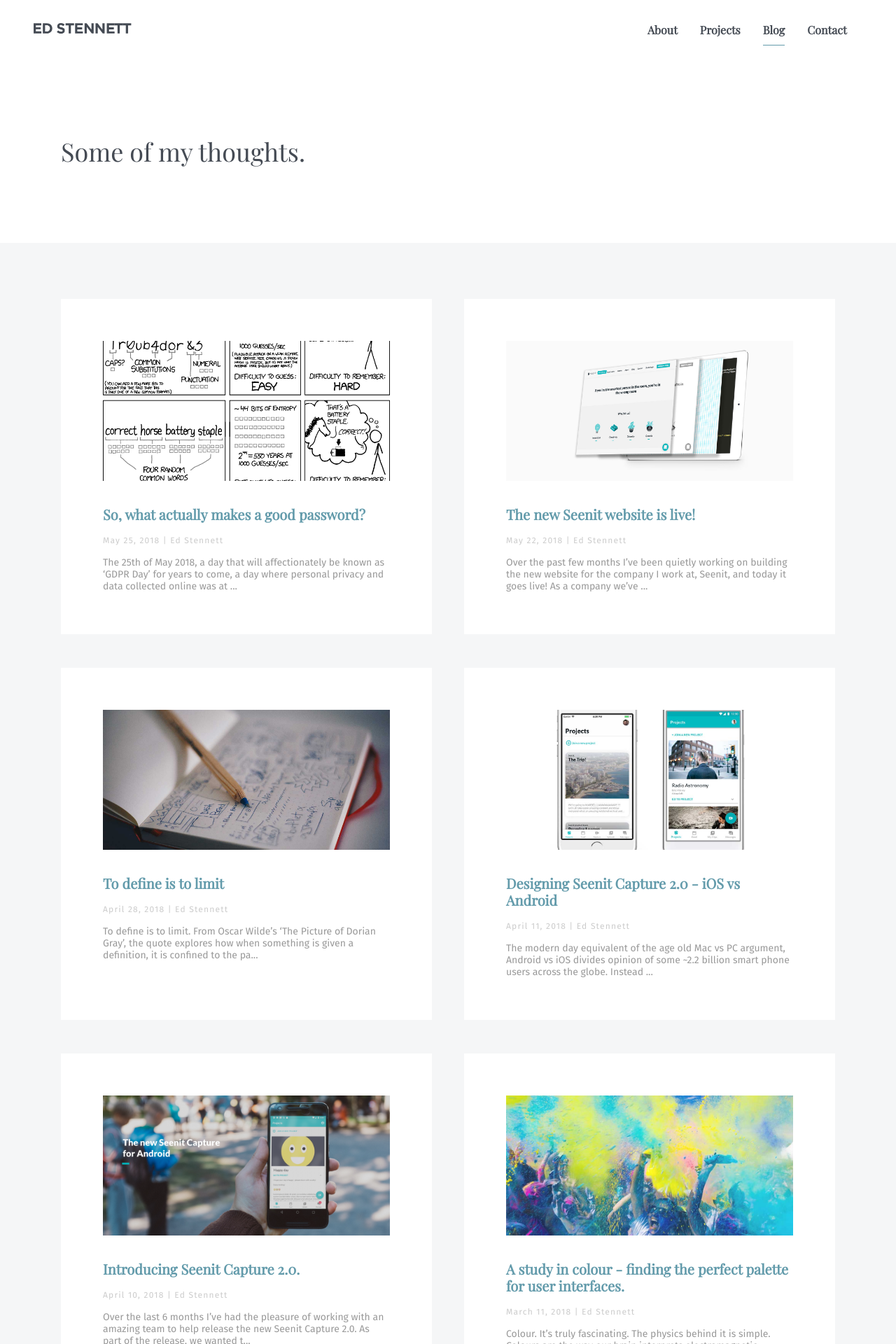
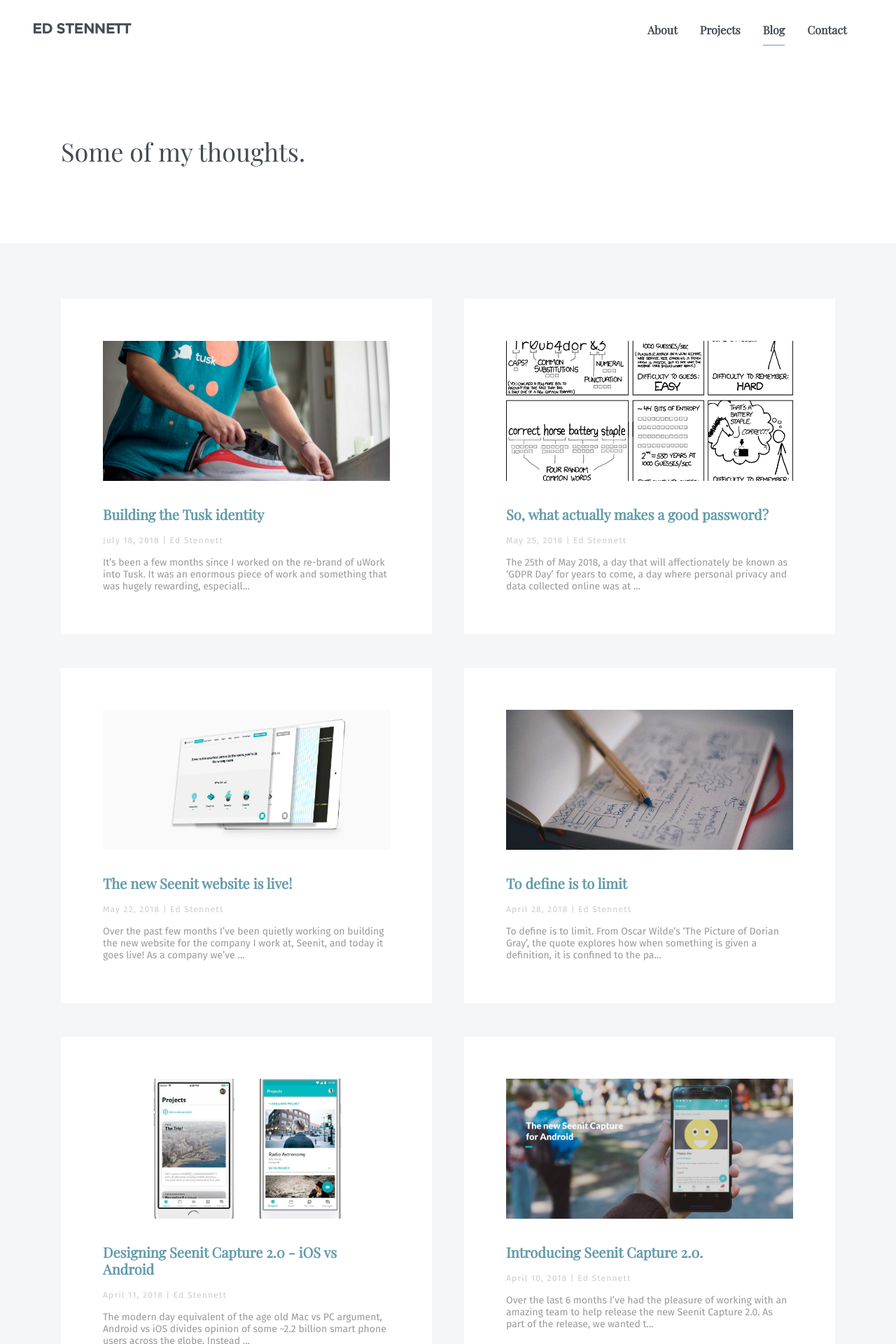
Before and after one commit to edstennettackee/edstennett, a Jekyll site: the page built from pages/blog.html, in a window 1280 px wide. Shown: the top 1920 px of the page at 70% size. Built offline with Jekyll 4.4.1, drawn with Linux system fonts in a browser that asks for light colours; nearby versions of some CDN libraries; comment, search, counter and statistics services are not loaded; some of the changed text lies outside the part shown.

Commit message:
New blog post about Tusk

```diff
--- /dev/null
+++ b/_posts/2018-07-18-tusk-identity.md
@@ -0,0 +1,97 @@
+---
+layout: blog-post
+title: Building the Tusk identity
+tags:
+- Design
+author: Ed Stennett
+date:   2018-07-18 08:20:00 +0000
+thumbnail: assets/img/blog/18-07-18-tusk-ironing.jpg
+permalink: /blog/:year/:month/:day/:title/
+---
+
+#### It's been a few months since I worked on the re-brand of uWork into Tusk. It was an enormous piece of work and something that was hugely rewarding, especially to see the various print and digital materials that I was able to produce as a result.
+
+I wanted to take a put some of the last few months work together in one blog post to show case some of the Tusk materials we've been using. There's plenty more to come from Tusk but I hope you like what we've been able to produce so far.
+
+
+<section>
+    <h3>Photography</h3>
+    <div class="full-width portfolio-banner">
+        <img src="{{ site.baseurl}}/assets/img/blog/18-07-18-tusk-wheel-barrow.jpg" class="no-padding portfolio-banner-image" alt="tusk wheelbarrow"/>
+    </div>
+    <h6>A Tusker helping in the garden with bespoke t shirts.</h6>
+</section>
+
+<div class="container">
+    <div class="row">
+        <div class="col-12">
+            <div class="post-img-alt-container">
+        	    <img src="{{ site.baseurl }}/assets/img/blog/18-07-18-tusk-garden.jpg" class="post-img-alt" alt="tusk garden">
+                <h6>A Tusker in the garden.</h6>
+            </div>
+        </div>
+    </div>
+</div>
+
+<section>
+    <div class="full-width portfolio-banner">
+        <img src="{{ site.baseurl}}/assets/img/blog/18-07-18-tusk-boxes.jpg" class="no-padding portfolio-banner-image" alt="tusk boxes"/>
+    </div>
+    <h6>A Tusker helping move house.</h6>
+</section>
+
+<section>
+    <h3>Print materials</h3>
+    <p>A comprehensive set of Identity Guidelines was put together to ensure consistency throughout.</p>
+    <div class="full-width portfolio-banner">
+        <img src="{{ site.baseurl}}/assets/img/blog/18-07-18-tusk-brand.png" class="no-padding portfolio-banner-image" alt="tusk brand"/>
+    </div>
+    <h6>Tusk identity guidelines.</h6>
+</section>
+
+<div class="container">
+    <div class="row">
+        <div class="col-12">
+            <div class="post-img-alt-container">
+        	    <img src="{{ site.baseurl }}/assets/img/blog/18-07-18-tusk-posters.jpg" class="post-img-alt" alt="tusk posters">
+                <h6>Tusk posters.</h6>
+            </div>
+        </div>
+    </div>
+</div>
+
+<section>
+    <div class="full-width portfolio-banner">
+        <img src="{{ site.baseurl}}/assets/img/blog/18-07-18-tusk-poster.jpg" class="no-padding portfolio-banner-image" alt="tusk poster"/>
+    </div>
+    <h6>A Tusk poster.</h6>
+</section>
+
+<div class="container">
+    <div class="row">
+        <div class="col-12">
+            <div class="post-img-alt-container">
+        	    <img src="{{ site.baseurl }}/assets/img/blog/18-07-18-tusk-bus-shelter.jpg" class="post-img-alt" alt="tusk bus shelter">
+                <h6>Tusk bus shelter.</h6>
+            </div>
+        </div>
+    </div>
+</div>
+
+<section>
+    <div class="full-width portfolio-banner">
+        <img src="{{ site.baseurl}}/assets/img/blog/18-07-18-tusk-business-cards.jpg" class="no-padding portfolio-banner-image" alt="tusk business cards"/>
+    </div>
+    <h6>A Tusk pull-up banner.</h6>
+</section>
+
+<div class="container">
+    <div class="row">
+        <div class="col-12">
+            <div class="post-img-alt-container">
+        	    <img src="{{ site.baseurl }}/assets/img/blog/18-07-18-tusk-event.jpg" class="post-img-alt" alt="tusk bus event">
+                <h6>Tusk bus shelter.</h6>
+            </div>
+        </div>
+    </div>
+</div>
--- a/_sass/layouts/_posts.scss
+++ b/_sass/layouts/_posts.scss
@@ -139,3 +139,17 @@
     height: auto;
     padding: 1em;
 }
+
+
+.post-img-alt-container {
+    width: 65%;
+    margin: auto;
+}
+
+.post-img-alt {
+    animation: pulse 1s infinite alternate;
+    width: 100%;
+    height: 100%;
+    object-fit: cover;
+    padding: 0;
+}
```
Also changed, not shown: assets/img/blog/18-07-18-tusk-boxes.jpg (added), assets/img/blog/18-07-18-tusk-brand.png (added), assets/img/blog/18-07-18-tusk-bus-shelter.jpg (added), assets/img/blog/18-07-18-tusk-event.jpg (added), assets/img/blog/18-07-18-tusk-garden.jpg (added), assets/img/blog/18-07-18-tusk-ironing.jpg (added), assets/img/blog/18-07-18-tusk-poster.jpg (added), assets/img/blog/18-07-18-tusk-posters.jpg (added), assets/img/blog/18-07-18-tusk-wheel-barrow.jpg (added), 2 other files.
